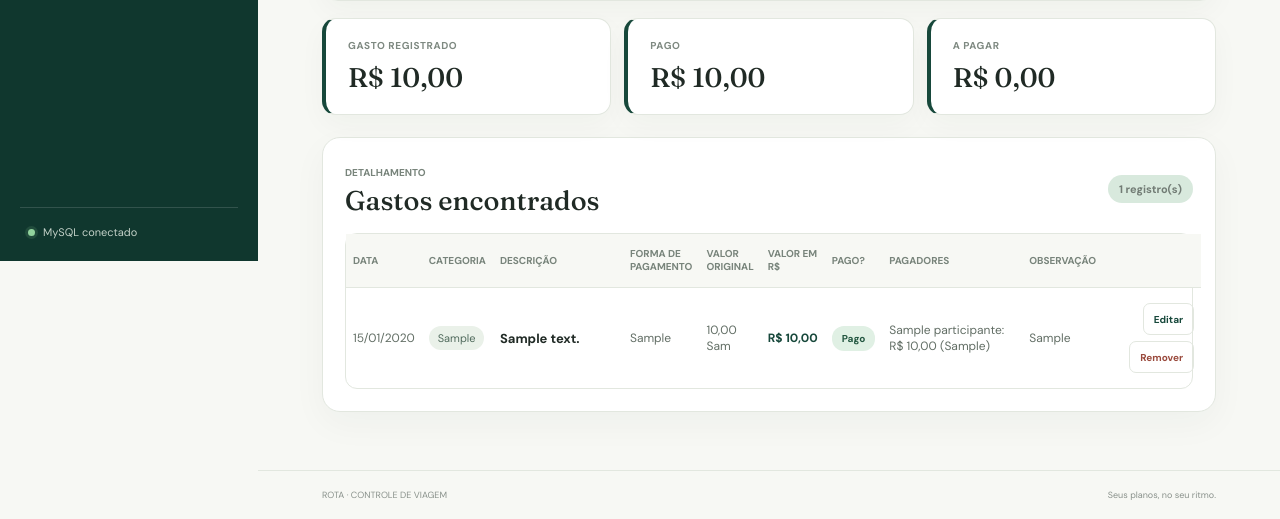
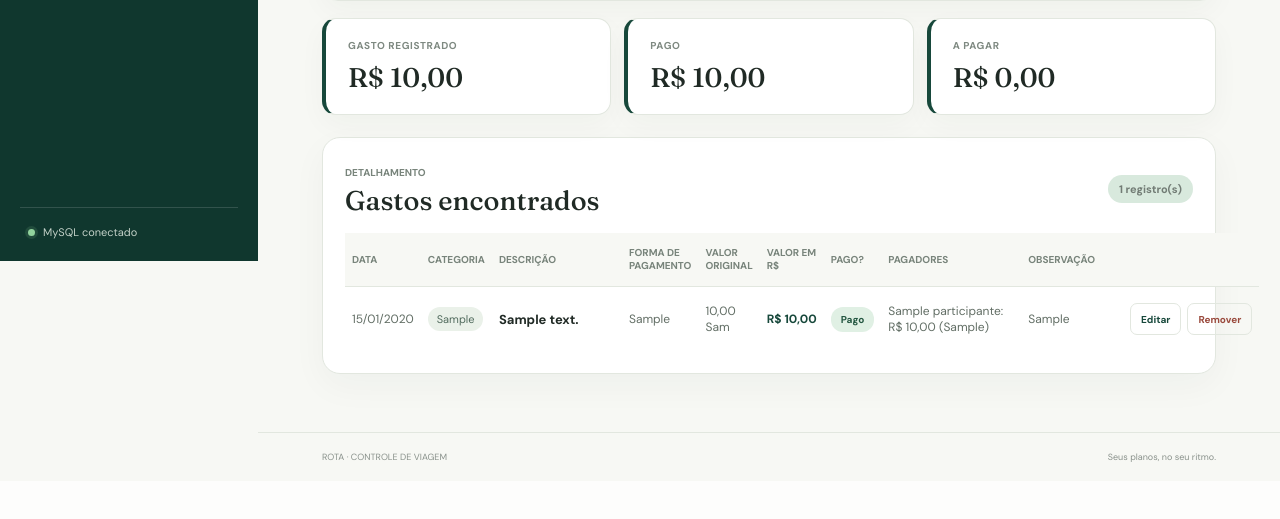
Before and after one commit to vitimrcosta/travel-budget-flask, a Flask app: page /trips/1/expenses in a window 1280 px wide. Shown: the part 539-1058 px from the top of the page. After the commit the page ends 1001 px from the top, so only its background shows below. Run offline with Flask 3, Linux system fonts and the light colour scheme; tables that the repository leaves empty hold one stand-in row (values such as "Sample post"); some libraries are stand-ins or nearby versions.

Commit message:
Remove borda interna da tabela de gastos e alinha botoes na mesma linha
Co-authored-by: Copilot <223556219+Copilot@users.noreply.github.com>

```diff
--- a/static/app.css
+++ b/static/app.css
@@ -1692,8 +1692,10 @@ td { padding: 13px 8px; border-top: 1px solid var(--line); color: #626e65; font-
   .expense-table-wrap th { white-space: normal; line-height: 1.25; }
   .expense-table-wrap th, .expense-table-wrap td { padding-left: 7px; padding-right: 7px; }
   .expense-table-wrap td.expense-actions-cell { min-width: 0; }
-  .expense-table-wrap .row-actions { flex-wrap: wrap; justify-content: flex-end; }
-  .expense-results .table-wrap { overflow-x: visible; }
+  .expense-table-wrap td.expense-actions-cell { min-width: 138px; white-space: nowrap; }
+  .expense-table-wrap .row-actions { flex-wrap: nowrap; justify-content: flex-end; }
+  .expense-results .table-wrap { overflow-x: visible; border: 0; background: transparent; border-radius: 0; }
+  :root[data-theme="dark"] .expense-results .table-wrap { border: 0; background: transparent; }
 }
 @media screen and (min-width: 1081px) {
   .danger-zone, .edit-form + .danger-zone { max-width: 980px; }
```
